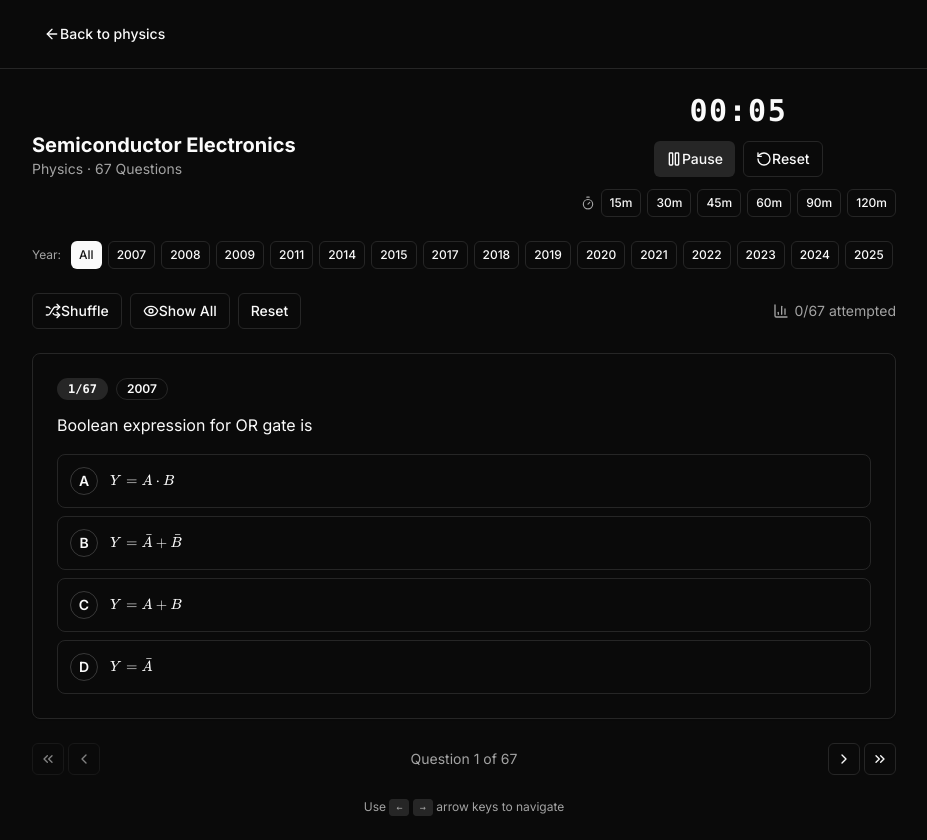
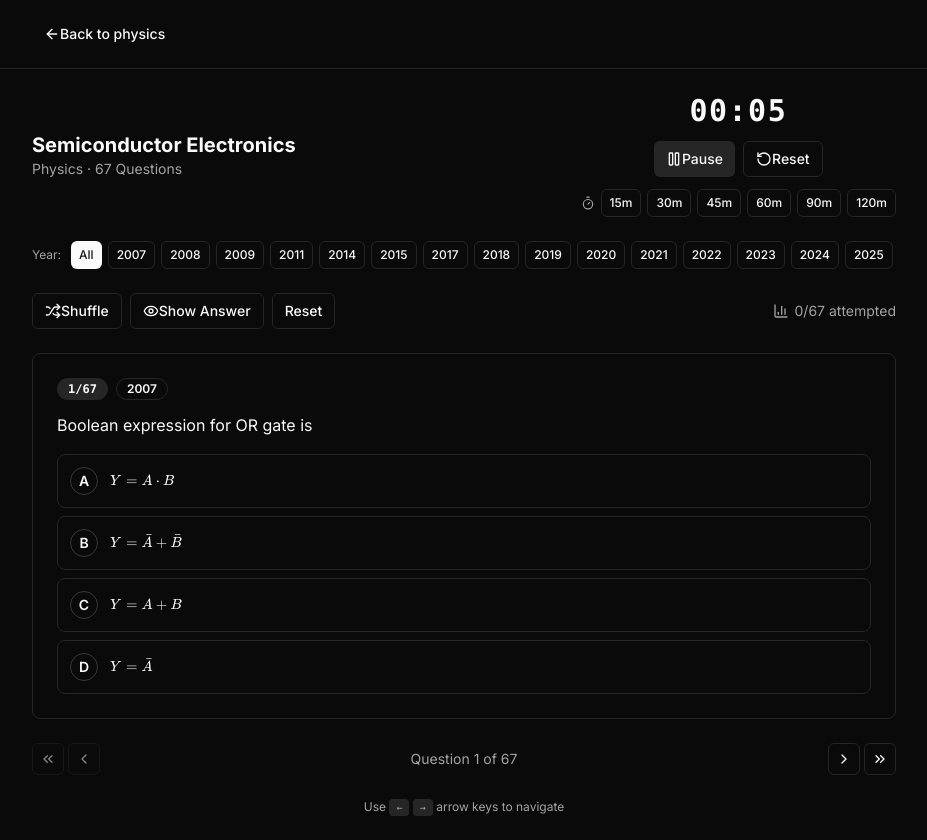
Before and after one commit to maanya145/gujcet-pyq, a Next.js app: page /physics/semiconductor_electronics in a window 1280 px wide. Shown: the whole page, without its empty margins (176-1103 px from the left). Built offline with nearby package versions, Linux system fonts and the light colour scheme.

Commit message:
Change 'Show All' to 'Show Answer'

```diff
--- a/src/components/practice-session.tsx
+++ b/src/components/practice-session.tsx
@@ -141,7 +141,7 @@ export function PracticeSession({
           onClick={() => setShowAllAnswers(!showAllAnswers)}
         >
           {showAllAnswers ? <EyeOff className="size-4" /> : <Eye className="size-4" />}
-          {showAllAnswers ? "Hide Answers" : "Show All"}
+          {showAllAnswers ? "Hide Answers" : "Show Answer"}
         </Button>
         <Button size="sm" variant="outline" onClick={handleReset}>
           Reset
```
